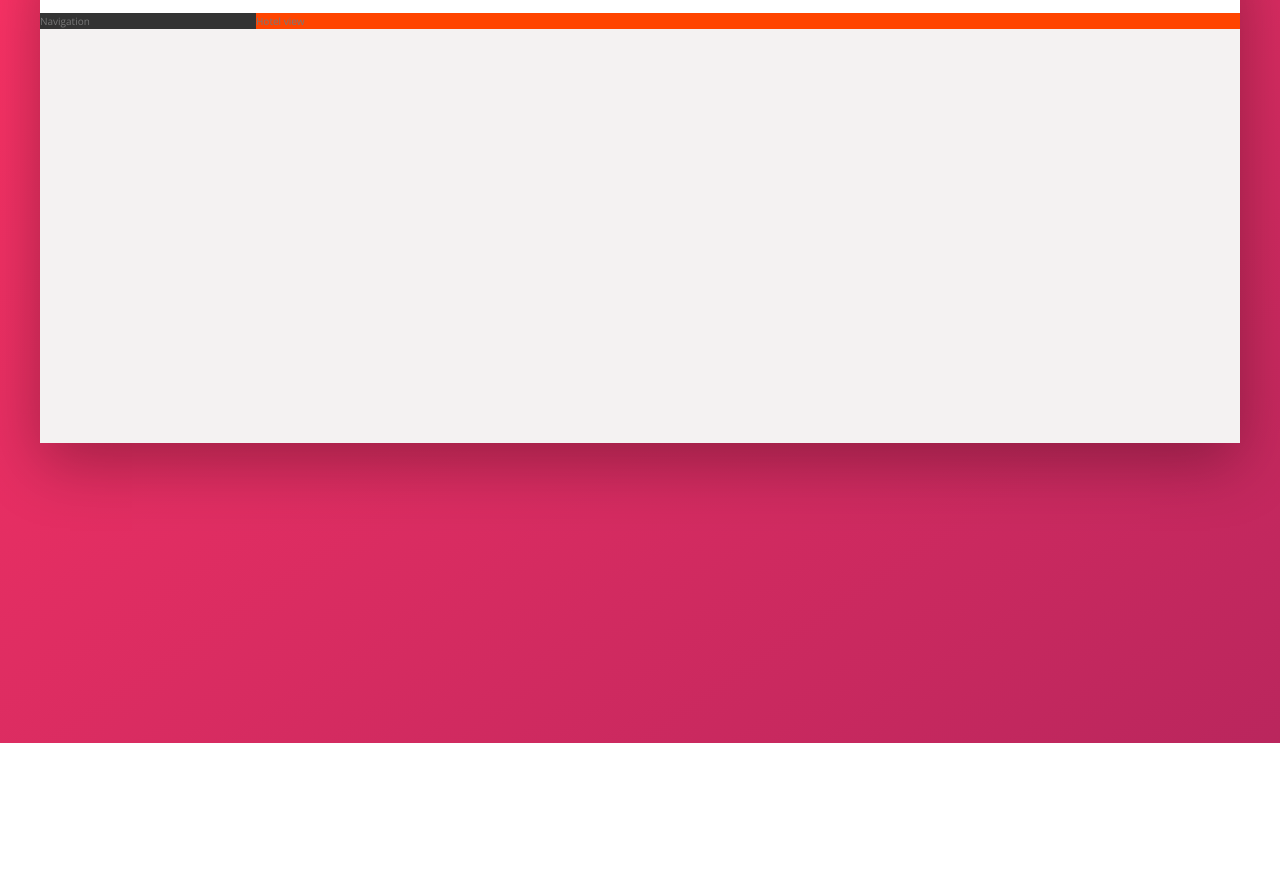
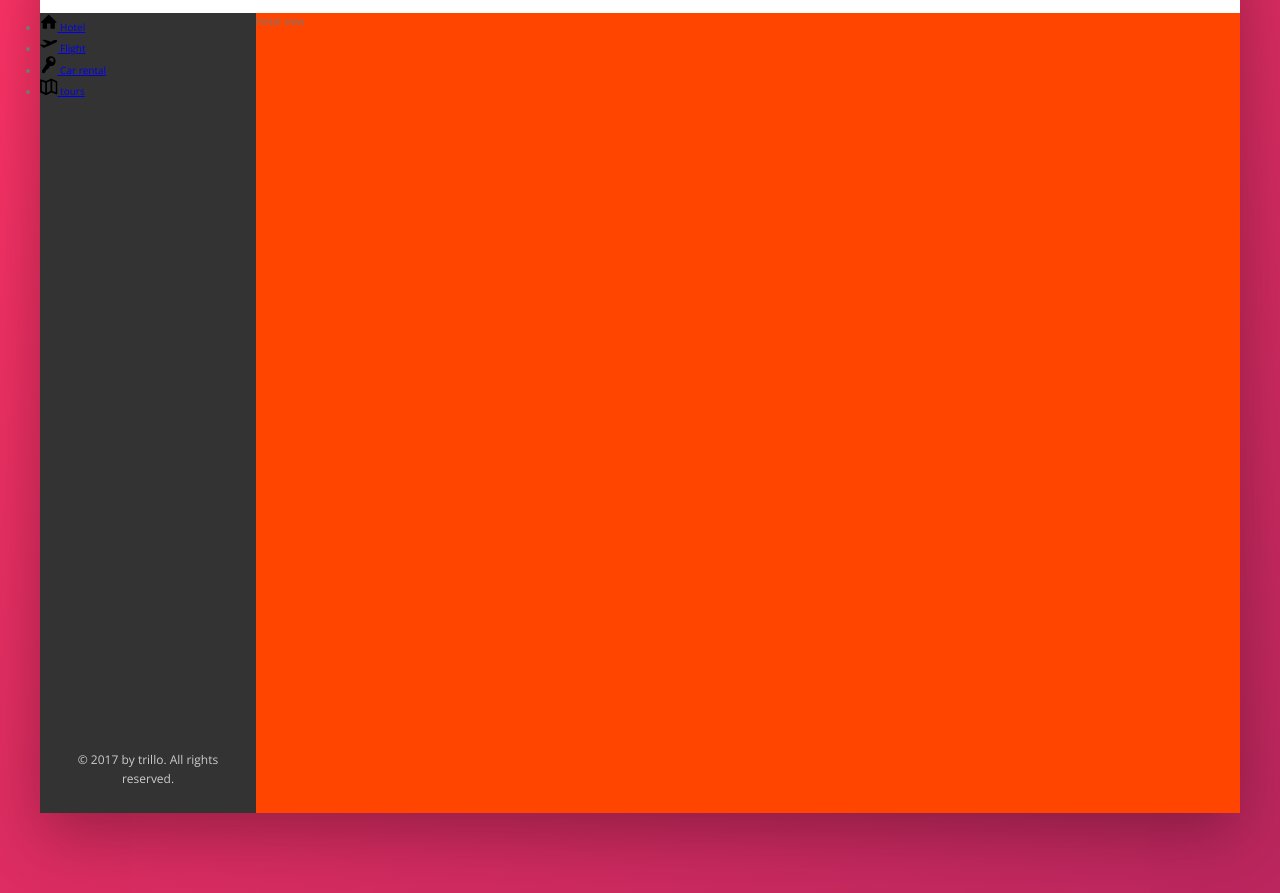
Before and after one commit to BartsWebdevelopment/trillo, a website: page index.html in a window 1280 px wide. Shown: the part 137-1030 px from the top of the page. Before the commit the page ends 880 px from the top, so only its background shows below. Drawn offline with nearby package versions, Linux system fonts and the light colour scheme.

Commit message:
Building the Navigation Part 1

```diff
--- a/index.html
+++ b/index.html
@@ -44,7 +44,43 @@
 
             <div class="content">
                 <nav class="sidebar">
-                    Navigation
+                    <ul class="side-nav">
+                        <li class="side-nav__item">
+                            <a href="#" class="side-nave__link">
+                                <svg class="side-nav__icon">
+                                    <use xlink:href="img/sprite.svg#icon-home"></use>
+                                </svg>
+                                <span>Hotel</span>
+                            </a>
+                        </li>
+                        <li class="side-nav__item">
+                            <a href="#" class="side-nave__link">
+                                <svg class="side-nav__icon">
+                                    <use xlink:href="img/sprite.svg#icon-aircraft-take-off"></use>
+                                </svg>
+                                <span>Flight</span>
+                            </a>
+                        </li>
+                        <li class="side-nav__item">
+                            <a href="#" class="side-nave__link">
+                                <svg class="side-nav__icon">
+                                    <use xlink:href="img/sprite.svg#icon-key"></use>
+                                </svg>
+                                <span>Car rental</span>
+                            </a>
+                        </li>
+                        <li class="side-nav__item">
+                            <a href="#" class="side-nave__link">
+                                <svg class="side-nav__icon">
+                                    <use xlink:href="img/sprite.svg#icon-map"></use>
+                                </svg>
+                                <span>tours</span>
+                            </a>
+                        </li>
+                    </ul>
+                    <div class="legal">
+                        &copy; 2017 by trillo. All rights reserved.
+                    </div>
                 </nav>
                 <main class="hotel-view">
                     Hotel view
--- a/sass/_components.scss
+++ b/sass/_components.scss
@@ -106,3 +106,27 @@
     margin-right: 1rem;
   }
 }
+
+//////////////////////////////////////////////////
+// SIDE NAVIGATION
+
+.side-nav{
+
+  &__item {}
+  &__link{}
+  &__icon{
+    width: 1.75rem;
+    height: 1.75rem;
+  }
+}
+
+//////////////////////////////////////////////////
+// LEGAL TEXT
+
+.legal {
+  font-size: 1.2rem;
+  color:var(--color-Grey-light-4);
+  text-align: center;
+  padding: 2.5rem;
+
+}
--- a/sass/_layout.scss
+++ b/sass/_layout.scss
@@ -25,10 +25,19 @@
   background-color: var(--color-Grey-dark-1);
 
   flex: 0 0 18%;
+
+  display: flex;
+  flex-direction: column;
+  justify-content: space-between;
 }
 
 .hotel-view{
   background-color: #fff;
+
+  //testing
   background-color: orangered;
+  height: 80rem;
+
   flex: 1;
+
 }
```
Also changed, not shown: css/style.css.
